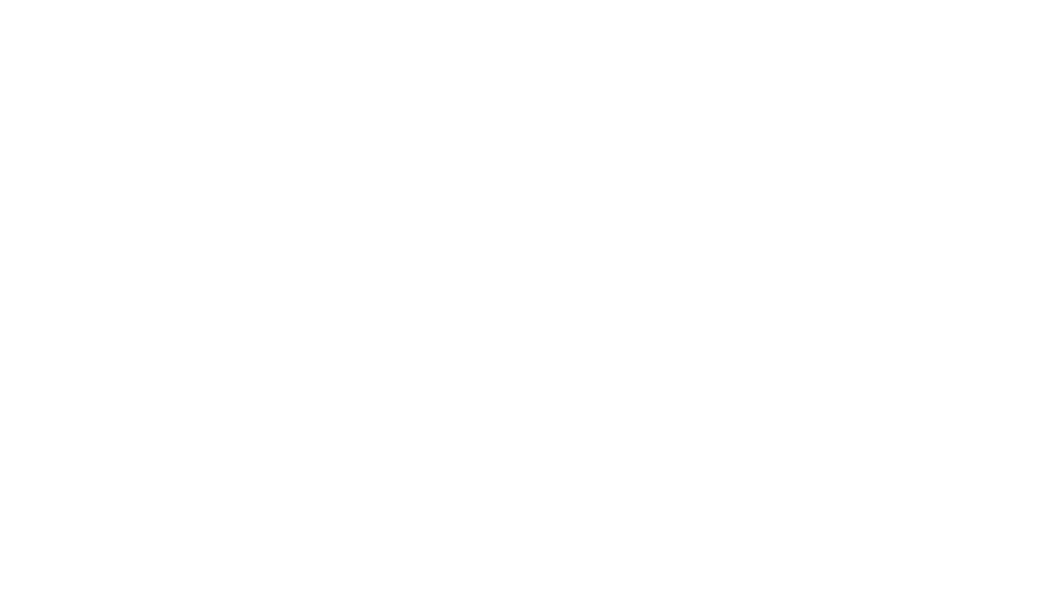
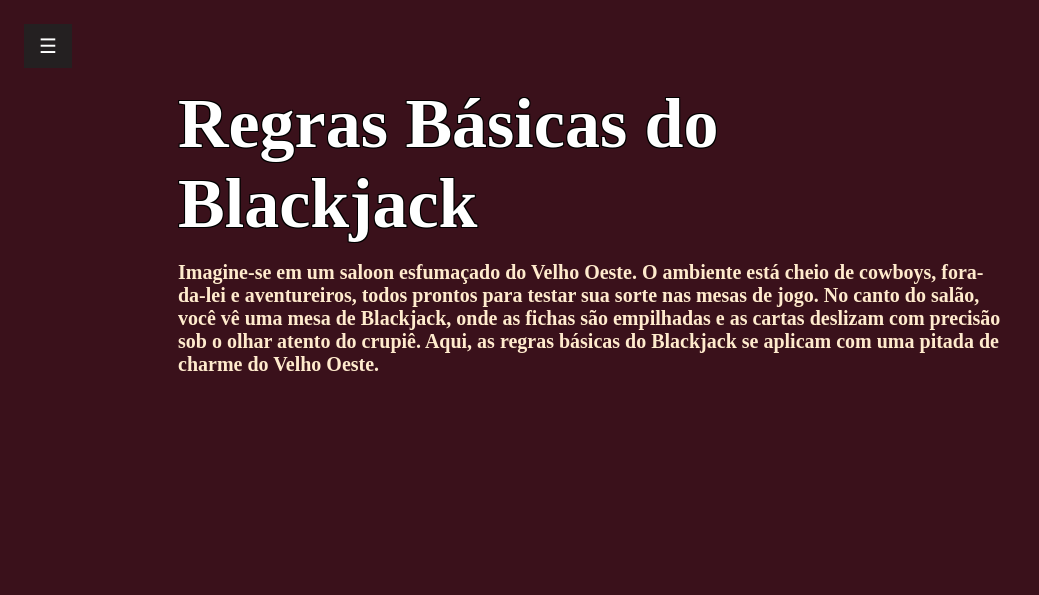
Before and after one commit to MatheusFerroTorres/projeto-individual-redemption, a website: page public/REGRAS/REGRAS.html in a window 1280 px wide. Shown: the whole page, without its empty margins (0-1039 px from the left). Drawn offline with Linux system fonts and the light colour scheme.

Commit message:
Criando página de regra e ajustando lógica do jogo

```diff
--- a/public/BLACKJACK/jogo-script.js
+++ b/public/BLACKJACK/jogo-script.js
@@ -97,7 +97,7 @@ function parar() {
         totalJogador += Number(listaJogador[cont]);
     }
 
-    while (TotalCrupiê < 17) {
+    for (var cont = 0; TotalCrupiê < 17; cont++) {
         var AleatorioCrupiê = Math.random();
         var NovoAleatorioCrupiê = AleatorioCrupiê * 8 + 2;
         var ResultadoCrupiê = NovoAleatorioCrupiê.toFixed(0);
--- a/public/REGRAS/REGRAS.html
+++ b/public/REGRAS/REGRAS.html
@@ -0,0 +1,45 @@
+<!DOCTYPE html>
+<html lang="pt-br">
+
+<head>
+    <meta charset="UTF-8">
+    <meta name="viewport" content="width=device-width, initial-scale=1.0">
+    <title>REGRAS</title>
+    <link rel="stylesheet" href="style-regras.css">
+    <link rel="shortcut icon" href="/public/assets/favicon.png" type="image/x-icon">
+</head>
+
+<body>
+    <div id="dashSidebar" class="sidebar">
+        <img src="../assets/REDEMPTION.png" alt="">
+        <a class="fecharbtn" onclick="fecharNav()">x</a>
+        <a href="/public/BLACKJACK/BLACKJACK.html">BLACKJACK</a>
+        <a href="/public/DASHBOARD/DASHBOARD.html">RANKING</a>
+        <a href="/public/REGRAS/REGRAS.html">REGRAS</a>
+        <a href="#">SAIR</a>
+    </div>
+
+    <div id="botao">
+        <button class="abrirbtn" onclick="abrirNav()">☰</button>
+    </div>
+
+    <div id="conteudo" class="conteudo">
+        <h1>Regras Básicas do Blackjack</h1>
+        <h2>Imagine-se em um saloon esfumaçado do Velho Oeste. O ambiente está cheio de cowboys, fora-da-lei e aventureiros, todos prontos para testar sua sorte nas mesas de jogo. No canto do salão, você vê uma mesa de Blackjack, onde as fichas são empilhadas e as cartas deslizam com precisão sob o olhar atento do crupiê. Aqui, as regras básicas do Blackjack se aplicam com uma pitada de charme do Velho Oeste.</h2>
+    </div>
+
+
+</body>
+</html>
+<script>
+    function abrirNav() {
+        dashSidebar.style.width = "250px";
+        conteudo.style.marginLeft = "0";
+    }
+
+    function fecharNav() {
+        dashSidebar.style.width = "0";
+        conteudo.style.marginLeft = "0";
+    }
+
+</script>
--- a/public/REGRAS/style-regras.css
+++ b/public/REGRAS/style-regras.css
@@ -0,0 +1,86 @@
+body {
+    font-family: Montserrat;
+    background-color: #3a111b;
+}
+
+.sidebar {
+    height: 100%;
+    width: 0;
+    position: fixed;
+    z-index: 1;
+    top: 0;
+    left: 0;
+    background-color: #242021;
+    overflow-x: hidden;
+    transition: 0.5s;
+    padding-top: 60px;
+}
+
+.sidebar a {
+    padding: 8px 8px 8px 32px;
+    text-decoration: none;
+    font-size: 25px;
+    color: #ffffff;
+    display: block;
+    transition: 0.3s;
+    font-family: Chinese Rocks;
+}
+
+.sidebar a:hover {
+    color: #f28e29;
+}
+
+.sidebar .fecharbtn {
+    position: absolute;
+    top: 0;
+    right: 25px;
+    font-size: 36px;
+    margin-left: 50px;
+}
+
+.sidebar img{
+    height: 50px;
+    width: 250px;
+}
+
+#botao {
+    transition: margin-left .5s;
+    padding: 16px;
+}
+
+.abrirbtn {
+    font-size: 20px;
+    cursor: pointer;
+    background-color: #242021;
+    color: white;
+    padding: 10px 15px;
+    border: none;
+}
+
+.abrirbtn:hover {
+    background-color: #f28e29;
+}
+
+.conteudo{
+    display: flex;
+    flex-direction: column;
+    align-items: center;
+    height: 500px;
+    width: 1000px;
+}
+
+.conteudo h1{
+    margin: 0;
+    padding-left: 170px;
+    font-size: 70px;
+    color: #ffffff;
+    font-family: Chinese Rocks;
+    text-shadow:#000 1px -1px, #000 -1px 1px, #000 1px 1px, #000 -1px -1px;
+}
+
+.conteudo h2{
+    padding-left: 170px;
+    color: blanchedalmond;
+    justify-content: center;
+    font-size: 20px;
+}
```
Also changed, not shown: public/BLACKJACK/BLACKJACK.html (+4 -4 lines), public/DASHBOARD/DASHBOARD.html (+4 -4 lines).
